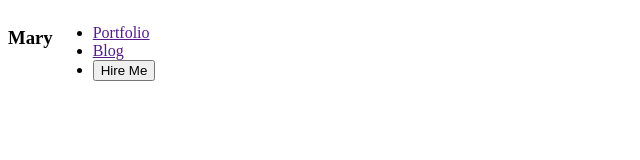
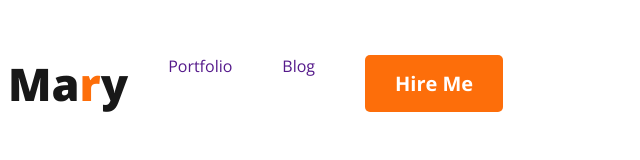
Before and after one commit to rabby-web/dev-protfolio, a plain HTML site: page index.html in a window 1280 px wide. Shown: the whole page, without its empty margins (0-640 px from the left). Drawn offline with nearby package versions, Linux system fonts and the light colour scheme.

Commit message:
portfilio nav

```diff
--- a/index.html
+++ b/index.html
@@ -4,13 +4,20 @@
     <meta charset="UTF-8" />
     <meta name="viewport" content="width=device-width, initial-scale=1.0" />
     <title>Portfolio</title>
+    <!-- google font -->
+    <link rel="preconnect" href="https://fonts.googleapis.com" />
+    <link rel="preconnect" href="https://fonts.gstatic.com" crossorigin />
+    <link
+      href="https://fonts.googleapis.com/css2?family=Open+Sans:wght@400;600;700;800&family=Poppins:wght@300;500;700&display=swap"
+      rel="stylesheet"
+    />
     <!-- css link -->
     <link rel="stylesheet" href="./styles/style.css" />
   </head>
   <body>
     <header>
       <nav>
-        <h3>Mary</h3>
+        <h3 class="nav-title">Ma<span class="text-primary">r</span>y</h3>
         <ul>
           <li><a href="">Portfolio</a></li>
           <li><a href="">Blog</a></li>
--- a/styles/style.css
+++ b/styles/style.css
@@ -1,4 +1,38 @@
+*{
+    font-family: 'Open Sans', sans-serif;
+    /* font-family: 'Poppins', sans-serif; */
+}
+.btn-primary{
+    border-radius: 5px;
+    border: 0;
+    background: #FD6E0A;
+    font-weight: 700;
+    font-size: 20px;
+    color:  #FFF;
+    padding: 15px 30px;
+}
 /* -------nav------- */
 nav{
     display: flex;
+    align-items: center;
 }
+nav a{
+    text-decoration: none;
+}
+nav > ul{
+    display: flex;
+}
+nav li{
+    list-style: none;
+    margin-right: 50px;
+    color: #474747;
+}
+.text-primary{
+    color: #FD6E0A;
+}
+.nav-title{
+    color: #181818;
+    font-family: Open Sans;
+    font-size: 45px;
+    font-weight: 800;
+}
```
